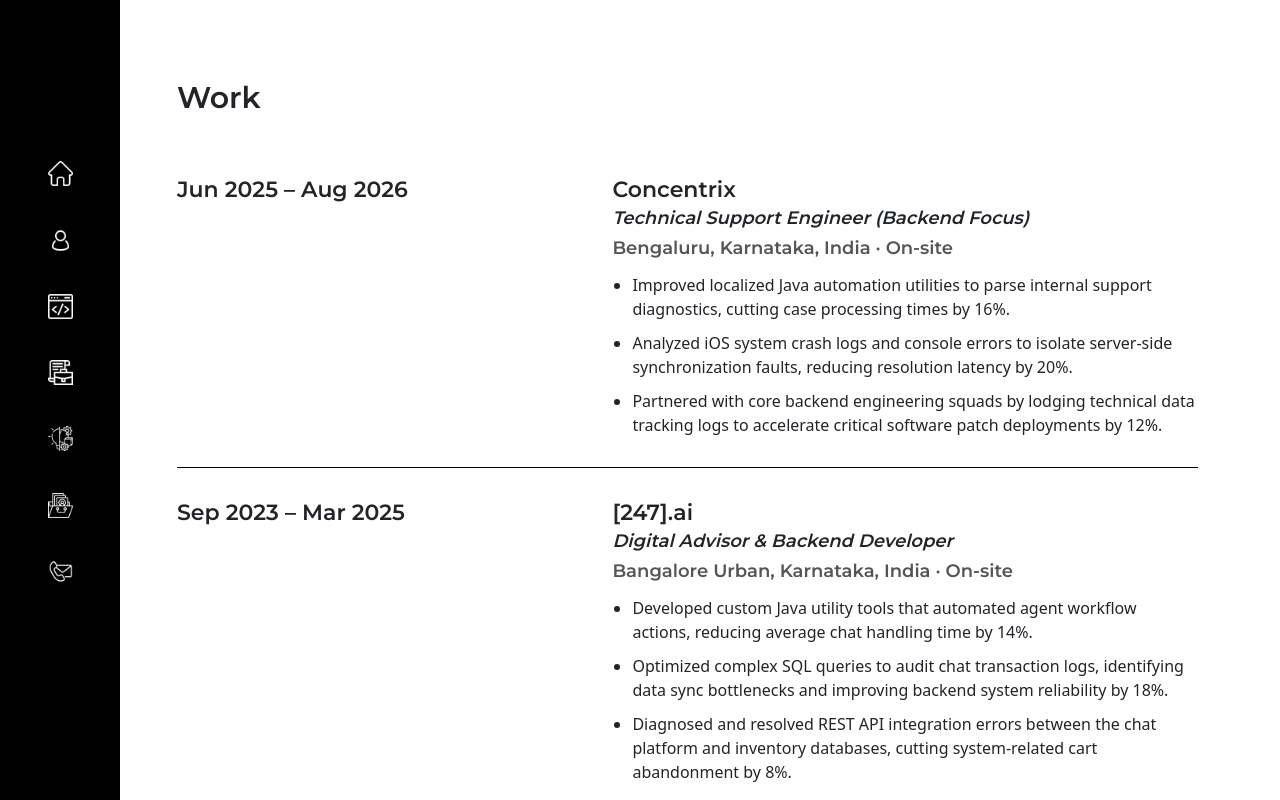
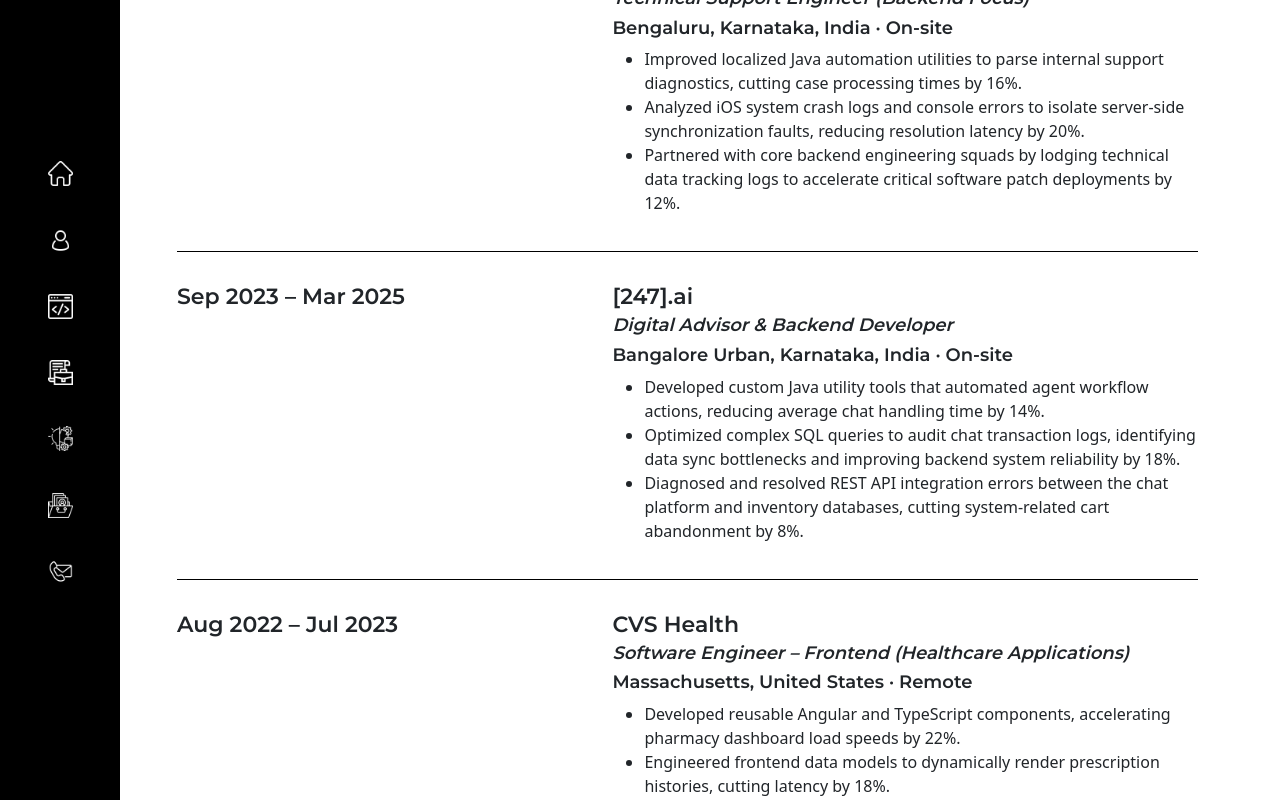
Before and after one commit to Cadburyash/iPortFolio, a React (Create React App) app: page /work in a window 1280 px wide. Shown: the top 800 px of the page. Built offline with nearby package versions, Linux system fonts and the light colour scheme.

Commit message:
Revert "Update Work.css"
This reverts commit 73e3cb75d8ee4f692d7d7130e43cb9d13a6d2fb8.

```diff
--- a/src/Pages/Work.css
+++ b/src/Pages/Work.css
@@ -1,9 +1,9 @@
 #work {
-  min-height: 100vh;
+  height: 100vh;
   display: flex;
   justify-content: center;
   align-items: center;
-  padding: 80px 0;
+  min-height: 100vh;
 }
 #work h5 {
   margin-bottom: 10px;
@@ -20,21 +20,9 @@
 #work h6.position {
   margin-top: -7px;
 }
-#work h6.location {
-  color: #555;
-  font-size: 0.85rem;
-  font-weight: 400;
-}
-#work .workhighlights {
-  margin: 14px 0 0;
-  padding-left: 20px;
-}
-#work .workhighlights li {
-  margin-bottom: 10px;
-}
 @media (max-width: 767px) {
   #work {
-    padding: 150px 30px 60px;
+    padding-top: 150px;
   }
   #work h2 {
     margin-bottom: 0px !important;
```
